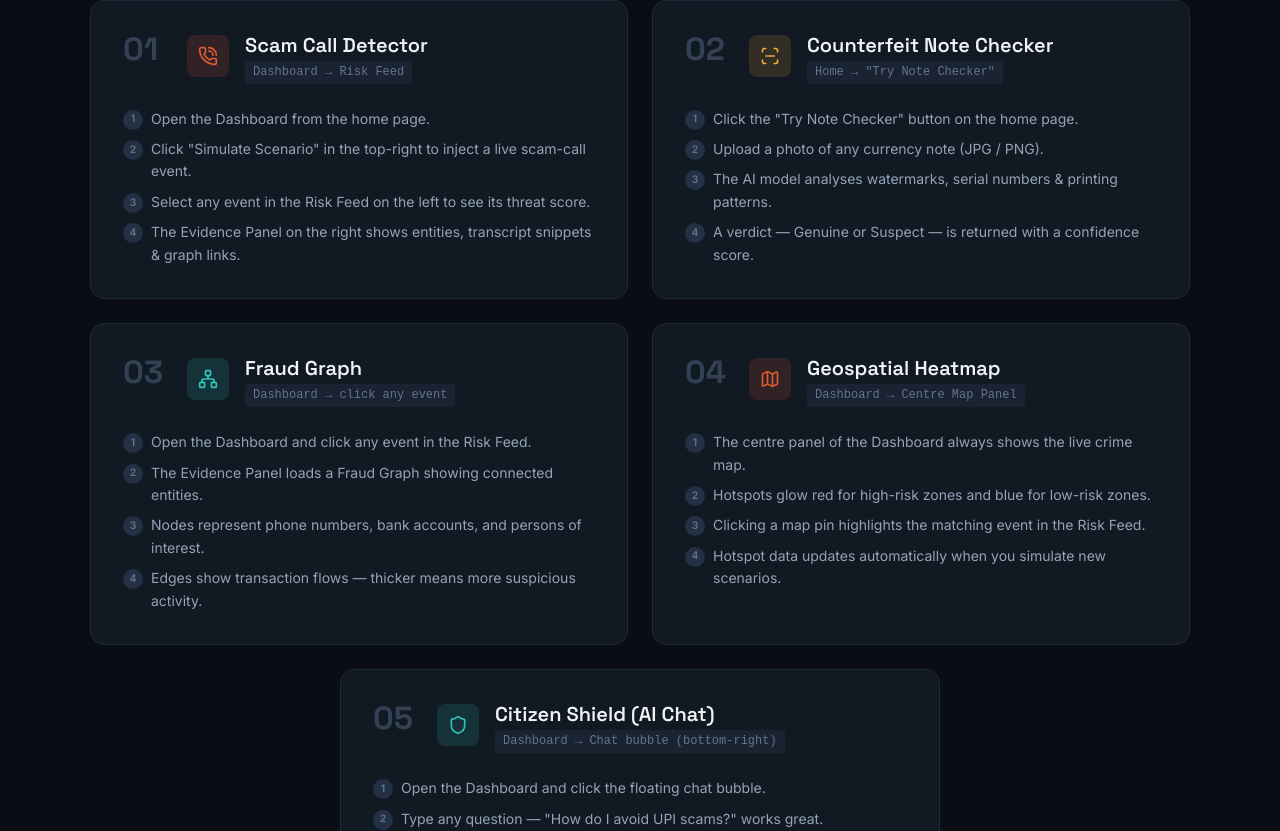
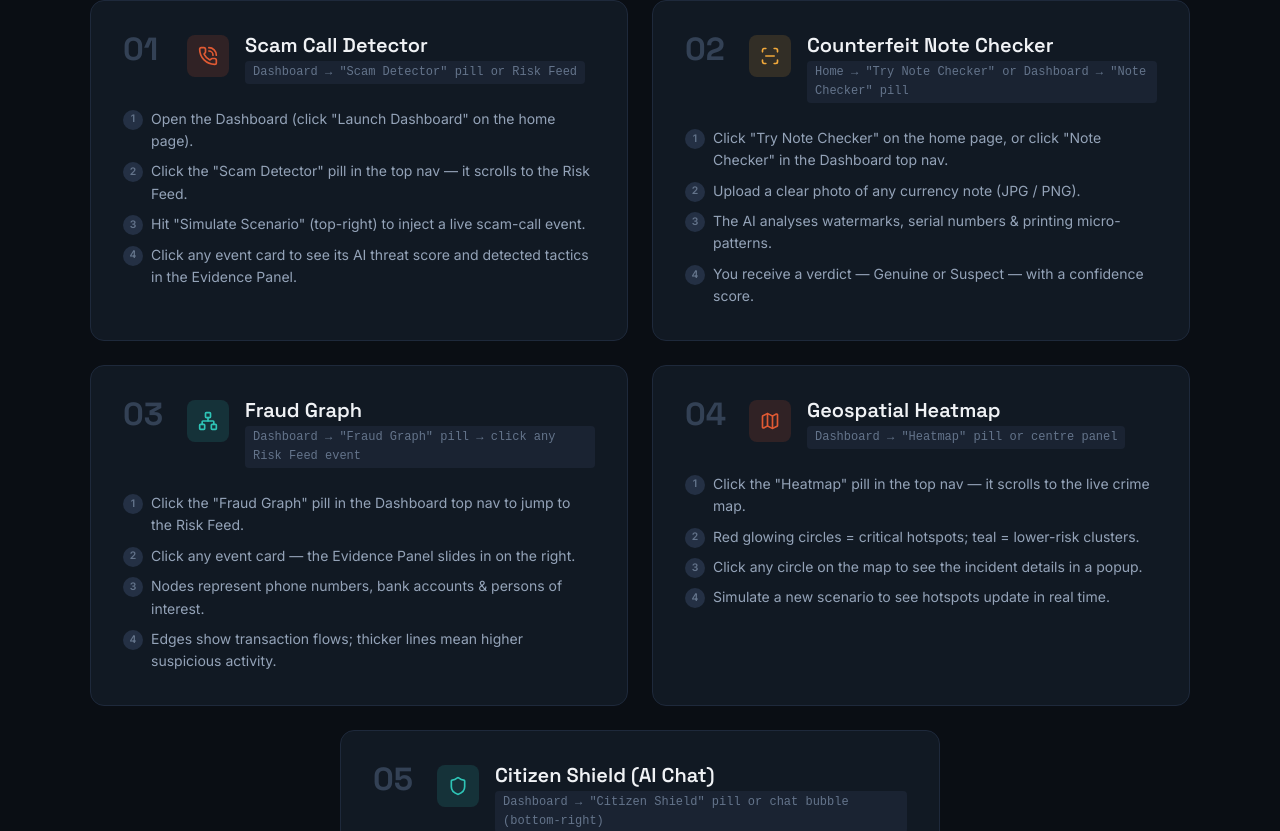
Before and after one commit to piyushmarkandey1-ui/SafeNet-AI, a React (Vite) app in the folder frontend/: page / in a window 1280 px wide. Shown: the part 3269-4100 px from the top of the page. Built offline with nearby package versions, Linux system fonts and the light colour scheme.

Commit message:
docs: update About section user guide to reflect clickable TopBar module pills

```diff
--- a/frontend/src/pages/LandingPage/AboutSection.jsx
+++ b/frontend/src/pages/LandingPage/AboutSection.jsx
@@ -18,12 +18,12 @@ const FEATURES = [
     icon: PhoneCall,
     title: 'Scam Call Detector',
     color: 'risk',
-    where: 'Dashboard → Risk Feed',
+    where: 'Dashboard → "Scam Detector" pill or Risk Feed',
     guide: [
-      'Open the Dashboard from the home page.',
-      'Click "Simulate Scenario" in the top-right to inject a live scam-call event.',
-      'Select any event in the Risk Feed on the left to see its threat score.',
-      'The Evidence Panel on the right shows entities, transcript snippets & graph links.',
+      'Open the Dashboard (click "Launch Dashboard" on the home page).',
+      'Click the "Scam Detector" pill in the top nav — it scrolls to the Risk Feed.',
+      'Hit "Simulate Scenario" (top-right) to inject a live scam-call event.',
+      'Click any event card to see its AI threat score and detected tactics in the Evidence Panel.',
     ],
   },
   {
@@ -31,12 +31,12 @@ const FEATURES = [
     icon: ScanLine,
     title: 'Counterfeit Note Checker',
     color: 'warning',
-    where: 'Home → "Try Note Checker"',
+    where: 'Home → "Try Note Checker"  or  Dashboard → "Note Checker" pill',
     guide: [
-      'Click the "Try Note Checker" button on the home page.',
-      'Upload a photo of any currency note (JPG / PNG).',
-      'The AI model analyses watermarks, serial numbers & printing patterns.',
-      'A verdict — Genuine or Suspect — is returned with a confidence score.',
+      'Click "Try Note Checker" on the home page, or click "Note Checker" in the Dashboard top nav.',
+      'Upload a clear photo of any currency note (JPG / PNG).',
+      'The AI analyses watermarks, serial numbers & printing micro-patterns.',
+      'You receive a verdict — Genuine or Suspect — with a confidence score.',
     ],
   },
   {
@@ -44,12 +44,12 @@ const FEATURES = [
     icon: Network,
     title: 'Fraud Graph',
     color: 'trust',
-    where: 'Dashboard → click any event',
+    where: 'Dashboard → "Fraud Graph" pill → click any Risk Feed event',
     guide: [
-      'Open the Dashboard and click any event in the Risk Feed.',
-      'The Evidence Panel loads a Fraud Graph showing connected entities.',
-      'Nodes represent phone numbers, bank accounts, and persons of interest.',
-      'Edges show transaction flows — thicker means more suspicious activity.',
+      'Click the "Fraud Graph" pill in the Dashboard top nav to jump to the Risk Feed.',
+      'Click any event card — the Evidence Panel slides in on the right.',
+      'Nodes represent phone numbers, bank accounts & persons of interest.',
+      'Edges show transaction flows; thicker lines mean higher suspicious activity.',
     ],
   },
   {
@@ -57,12 +57,12 @@ const FEATURES = [
     icon: Map,
     title: 'Geospatial Heatmap',
     color: 'risk',
-    where: 'Dashboard → Centre Map Panel',
+    where: 'Dashboard → "Heatmap" pill or centre panel',
     guide: [
-      'The centre panel of the Dashboard always shows the live crime map.',
-      'Hotspots glow red for high-risk zones and blue for low-risk zones.',
-      'Clicking a map pin highlights the matching event in the Risk Feed.',
-      'Hotspot data updates automatically when you simulate new scenarios.',
+      'Click the "Heatmap" pill in the top nav — it scrolls to the live crime map.',
+      'Red glowing circles = critical hotspots; teal = lower-risk clusters.',
+      'Click any circle on the map to see the incident details in a popup.',
+      'Simulate a new scenario to see hotspots update in real time.',
     ],
   },
   {
@@ -70,15 +70,16 @@ const FEATURES = [
     icon: Shield,
     title: 'Citizen Shield (AI Chat)',
     color: 'trust',
-    where: 'Dashboard → Chat bubble (bottom-right)',
+    where: 'Dashboard → "Citizen Shield" pill  or  chat bubble (bottom-right)',
     guide: [
-      'Open the Dashboard and click the floating chat bubble.',
-      'Type any question — "How do I avoid UPI scams?" works great.',
-      'Citizen Shield uses a RAG knowledge base of RBI & MHA advisories.',
-      'It gives step-by-step prevention advice in plain language.',
+      'Click the "Citizen Shield" pill in the top nav — the chat opens instantly.',
+      'Or click the floating chat bubble at the bottom-right of the Dashboard.',
+      'Type any question — e.g. "How do I avoid UPI scams?" or "Is this call a scam?"',
+      'The RAG-powered AI responds with step-by-step prevention advice from RBI & MHA advisories.',
     ],
   },
 ];
+
 
 export default function AboutSection() {
   const sectionRef = useRef(null);
```
